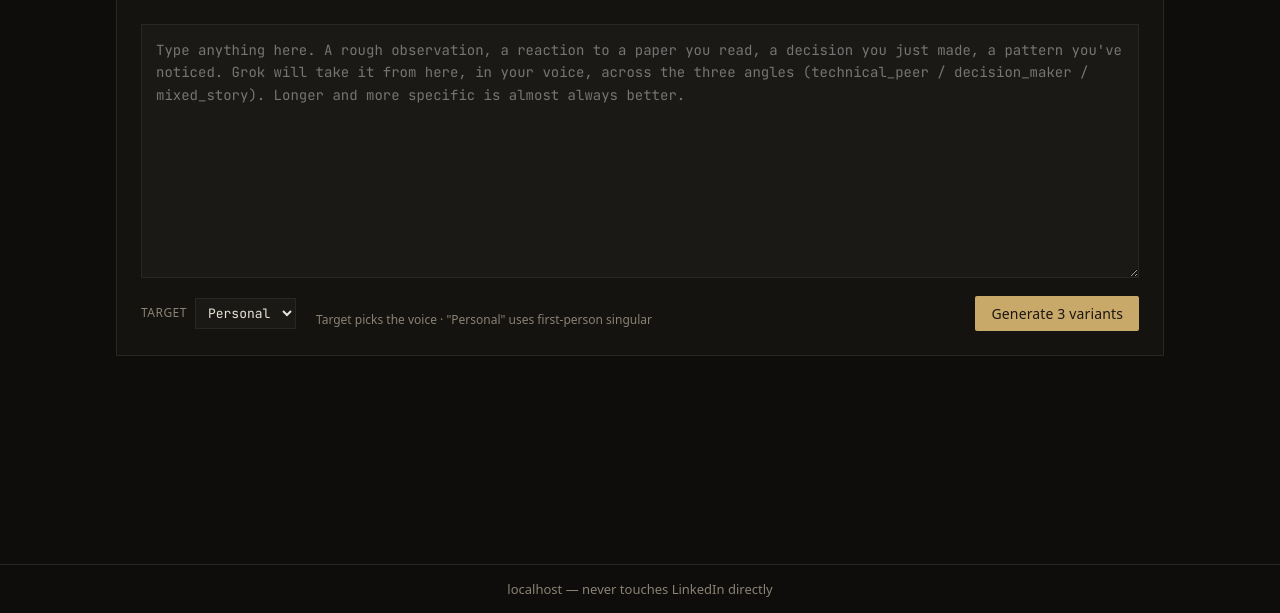
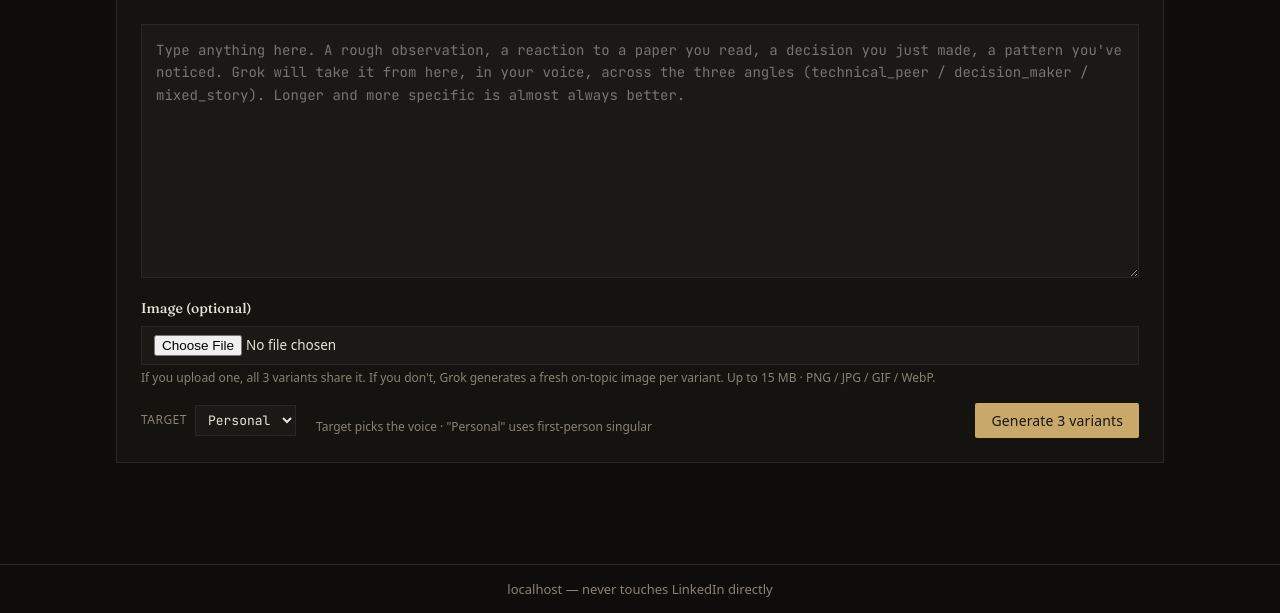
Before and after one commit to XAlphaone/Linkedin-Ai-Agent, a FastAPI app: template agent/web/templates/compose.html in a window 1280 px wide. Shown: the part 187-800 px from the top of the page. Run offline with FastAPI, Linux system fonts and the light colour scheme; the template is opened without the code that fills it, so the values that code supplies are empty.

Commit message:
Compose: optional image upload, all 3 variants share it
The compose surface now supports an optional image upload alongside
the topic text. When an image is attached, all 3 generated variants
share that image and the per-variant two-pass Grok image gen is
skipped (saves time, money, and gives the user the picture they
specifically wanted to use). When no image is attached, the existing
AI image pipeline runs exactly as before.

- compose_topics.image_path column added (with ALTER migration).
  save_compose_topic now accepts image_path.
- generate_variants_job gains user_image_path kwarg. When set, each
  inserted post has image_path set to that file and the AI gen loop
  is short-circuited.
- _run_generate threads user_image_path through and surfaces the
  fact that it's running with an upload in the job-state detail.
- /actions/compose_generate switched to multipart/form-data; accepts
  optional UploadFile, validates extension (PNG/JPG/GIF/WebP),
  enforces the existing 15 MB cap, writes to data/compose_images/.
- /images/{post_id} fixed to serve the correct media type from the
  file extension instead of hardcoded image/png — earlier code was
  fine because all AI-generated images are PNG, but user uploads
  can now be JPG/GIF/WebP.
- compose template renders the file input + a hint explaining the
  upload-vs-generate tradeoff. New compose-image-field CSS.

```diff
--- a/agent/db.py
+++ b/agent/db.py
@@ -66,7 +66,8 @@ CREATE TABLE IF NOT EXISTS engagement (
 CREATE TABLE IF NOT EXISTS compose_topics (
     id INTEGER PRIMARY KEY AUTOINCREMENT,
     created_at TEXT DEFAULT CURRENT_TIMESTAMP,
-    text TEXT NOT NULL
+    text TEXT NOT NULL,
+    image_path TEXT
 );
 
 CREATE TABLE IF NOT EXISTS artifacts (
@@ -170,6 +171,10 @@ def init_db(db_path: Path | str = DB_PATH) -> None:
             # Which brand voice this draft was written for: 'personal' (default)
             # or a key from config.brand_voices (e.g. 'blitzpicks').
             conn.execute("ALTER TABLE posts ADD COLUMN draft_target TEXT DEFAULT 'personal'")
+
+        existing_compose_cols = {row["name"] for row in conn.execute("PRAGMA table_info(compose_topics)").fetchall()}
+        if "image_path" not in existing_compose_cols:
+            conn.execute("ALTER TABLE compose_topics ADD COLUMN image_path TEXT")
 
 
 # -------------------- repos --------------------
@@ -449,11 +454,11 @@ def set_post_linkedin_urn(post_id: int, urn: Optional[str]) -> None:
 
 # -------------------- compose_topics --------------------
 
-def save_compose_topic(text: str) -> int:
+def save_compose_topic(text: str, image_path: Optional[str] = None) -> int:
     with connect() as conn:
         cur = conn.execute(
-            "INSERT INTO compose_topics (text) VALUES (?)",
-            (text,),
+            "INSERT INTO compose_topics (text, image_path) VALUES (?, ?)",
+            (text, image_path),
         )
         return cur.lastrowid
 
--- a/agent/web/app.py
+++ b/agent/web/app.py
@@ -24,8 +24,20 @@ _HERE = Path(__file__).parent
 TEMPLATES = Jinja2Templates(directory=str(_HERE / "templates"))
 
 ARTIFACT_DIR = Path("data/artifacts")
+COMPOSE_IMAGE_DIR = Path("data/compose_images")
 ALLOWED_IMAGE_EXTENSIONS = {".png", ".jpg", ".jpeg", ".gif", ".webp"}
 MAX_IMAGE_BYTES = 15 * 1024 * 1024  # 15 MB is plenty for LinkedIn-sized images
+
+
+def _media_for_image(path: Path) -> str:
+    """Best-effort image media type from extension (used by serve_image)."""
+    return {
+        ".png": "image/png",
+        ".jpg": "image/jpeg",
+        ".jpeg": "image/jpeg",
+        ".gif": "image/gif",
+        ".webp": "image/webp",
+    }.get(path.suffix.lower(), "image/png")
 
 
 class IngestEvent(BaseModel):
@@ -75,6 +87,7 @@ def create_app(cfg: Config) -> FastAPI:
         events: Optional[list],
         detail: str,
         target: str = "personal",
+        user_image_path: Optional[str] = None,
     ) -> None:
         """Background wrapper around generate_variants_job with locking + job tracking."""
         from agent.scheduler import generate_variants_job
@@ -83,8 +96,12 @@ def create_app(cfg: Config) -> FastAPI:
             return
         try:
             dt = detail if target == "personal" else f"{detail} · {target}"
+            if user_image_path:
+                dt = f"{dt} · with uploaded image"
             _set_job("generating", dt)
-            generate_variants_job(cfg, events=events, target=target)
+            generate_variants_job(
+                cfg, events=events, target=target, user_image_path=user_image_path,
+            )
         except Exception:
             log.exception("background generate failed")
         finally:
@@ -341,7 +358,7 @@ def create_app(cfg: Config) -> FastAPI:
         path = Path(post["image_path"])
         if not path.exists():
             raise HTTPException(status_code=404, detail="image file missing")
-        return FileResponse(path, media_type="image/png")
+        return FileResponse(path, media_type=_media_for_image(path))
 
     @app.post("/posts/{post_id}/regenerate_image")
     def regenerate_image(post_id: int, background_tasks: BackgroundTasks):
@@ -471,16 +488,36 @@ def create_app(cfg: Config) -> FastAPI:
         )
 
     @app.post("/actions/compose_generate")
-    def compose_generate(
+    async def compose_generate(
         background_tasks: BackgroundTasks,
         topic: str = Form(...),
         target: str = Form("personal"),
+        image: Optional[UploadFile] = File(None),
     ):
         text = (topic or "").strip()
         if not text:
             return RedirectResponse(url="/compose", status_code=303)
 
-        topic_id = db.save_compose_topic(text)
+        # Optional image upload — if provided, all 3 variants share it and the
+        # AI image-gen pipeline is skipped.
+        user_image_path: Optional[str] = None
+        if image and image.filename:
+            ext = Path(image.filename).suffix.lower()
+            if ext not in ALLOWED_IMAGE_EXTENSIONS:
+                raise HTTPException(
+                    status_code=400,
+                    detail=f"image must be one of {', '.join(sorted(ALLOWED_IMAGE_EXTENSIONS))}",
+                )
+            COMPOSE_IMAGE_DIR.mkdir(parents=True, exist_ok=True)
+            raw = await image.read(MAX_IMAGE_BYTES + 1)
+            if len(raw) > MAX_IMAGE_BYTES:
+                raise HTTPException(status_code=413, detail="image exceeds 15 MB cap")
+            fname = f"compose_{int(time.time() * 1000)}{ext}"
+            dst = COMPOSE_IMAGE_DIR / fname
+            dst.write_bytes(raw)
+            user_image_path = str(dst).replace("\\", "/")
+
+        topic_id = db.save_compose_topic(text, image_path=user_image_path)
         from datetime import datetime, timezone
         synthetic_event = {
             "id": 0,  # zero = not a real repo_events row; mark_events_processed no-ops
@@ -498,6 +535,7 @@ def create_app(cfg: Config) -> FastAPI:
             [synthetic_event],
             f"compose topic #{topic_id}",
             target,
+            user_image_path,
         )
         return RedirectResponse(url="/", status_code=303)
 
--- a/agent/web/static/style.css
+++ b/agent/web/static/style.css
@@ -691,10 +691,27 @@ pre.code-block {
   line-height: 1.6;
   min-height: 180px;
 }
+.compose-image-field {
+  display: block;
+  margin-top: 14px;
+}
+.compose-image-field .label-text {
+  display: block;
+  font-family: var(--serif);
+  font-size: 14px;
+  margin-bottom: 6px;
+}
+.compose-image-field .hint {
+  display: block;
+  margin-top: 4px;
+  color: var(--muted);
+  font-size: 12px;
+  line-height: 1.5;
+}
 .compose-actions {
   display: flex;
   align-items: center;
-  margin-top: 12px;
+  margin-top: 16px;
   gap: 16px;
 }
 .compose-actions .hint {
--- a/agent/web/templates/compose.html
+++ b/agent/web/templates/compose.html
@@ -10,12 +10,26 @@
 </section>
 
 <section class="panel">
-  <form method="post" action="/actions/compose_generate" class="compose-form">
+  <form method="post" action="/actions/compose_generate" enctype="multipart/form-data" class="compose-form">
     <textarea
       name="topic"
       rows="10"
       placeholder="Type anything here. A rough observation, a reaction to a paper you read, a decision you just made, a pattern you've noticed. Grok will take it from here, in your voice, across the three angles (technical_peer / decision_maker / mixed_story). Longer and more specific is almost always better."
       required>{{ prefill or '' }}</textarea>
+
+    <label class="compose-image-field">
+      <span class="label-text">Image (optional)</span>
+      <input
+        type="file"
+        name="image"
+        accept="image/png,image/jpeg,image/gif,image/webp"
+        class="artifact-input file">
+      <span class="hint">
+        If you upload one, all 3 variants share it. If you don't, Grok generates
+        a fresh on-topic image per variant. Up to 15 MB · PNG / JPG / GIF / WebP.
+      </span>
+    </label>
+
     <div class="compose-actions">
       {% include "_target_select.html" %}
       <span class="hint">Target picks the voice · "Personal" uses first-person singular</span>
```
Also changed, not shown: agent/scheduler.py (+13 -2 lines).
